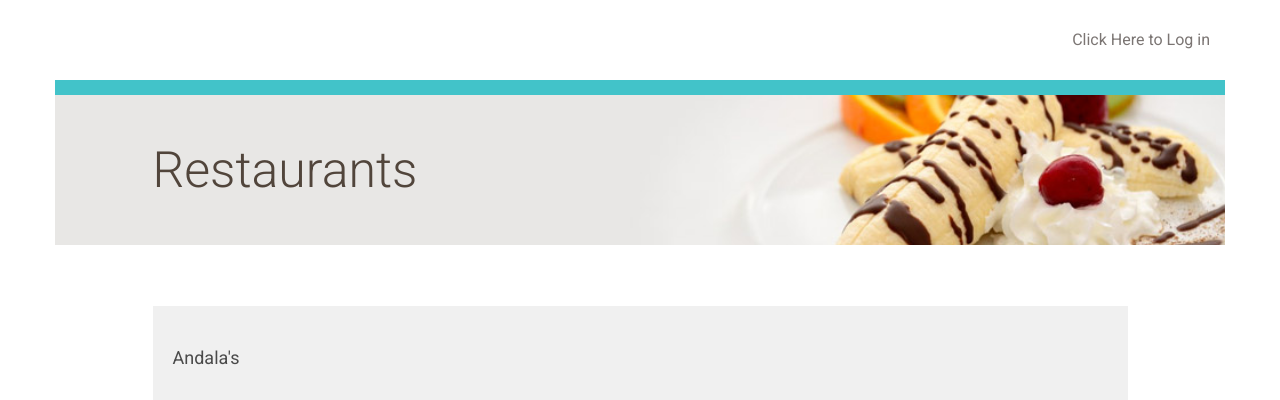
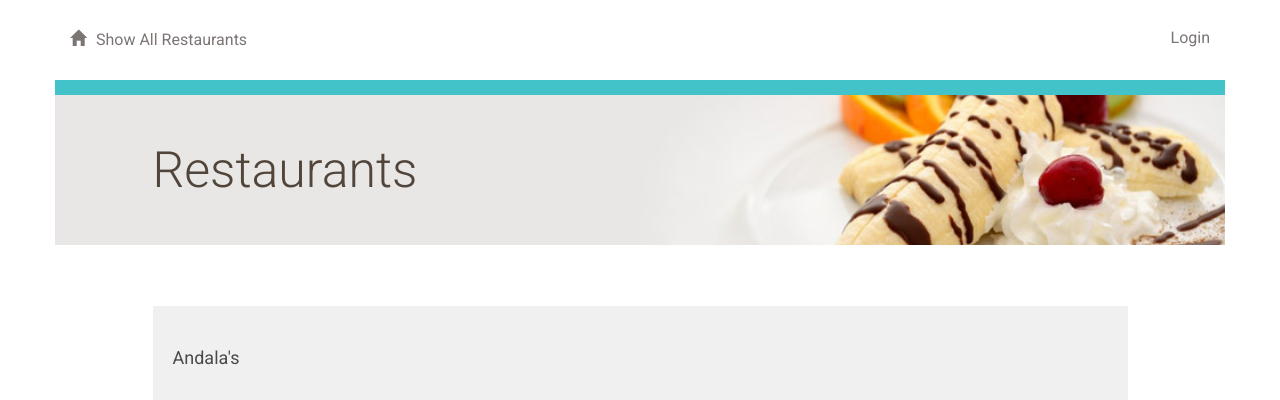
Before and after one commit to 0918707799/Udacity-nanodegreeplus, a Flask app: page /restaurant/ in a window 1280 px wide. Shown: the top 400 px of the page. Run offline with Flask 2, Linux system fonts and the light colour scheme; parts of the project's set-up code (start-up, migrations or seed data) failed here and were passed over; some libraries are stand-ins or nearby versions.

Commit message:
added header template in publicrestaurant.html and updated login link inside

```diff
--- a/item_catalog/vagrant/catalog/o_auth/templates/header.html
+++ b/item_catalog/vagrant/catalog/o_auth/templates/header.html
@@ -7,7 +7,7 @@
 	<div class="col-md-6 text-right">
 		<p> {%if 'username' not in session %}
 			<a href="{{url_for('showLogin')}}">
-				Click Here to Login
+				Login
 			</a> {% else %}
 			<a href="{{url_for('disconnect')}}">
 				Logout
--- a/item_catalog/vagrant/catalog/o_auth/templates/publicrestaurants.html
+++ b/item_catalog/vagrant/catalog/o_auth/templates/publicrestaurants.html
@@ -1,10 +1,5 @@
-{% extends "main.html" %} {% block content %}
-<div class="row top-menu">
-    <div class="col-md-10"></div>
-    <div class="col-md-2 text-right">
-        <a href="{{url_for('showLogin')}}">Click Here to Log in </a>
-    </div>
-</div>
+{% extends "main.html" %} {% block content %} {% include "header.html" %}
+
 <div class="row divider blue">
     <div class="col-md-12"></div>
 </div>
```
